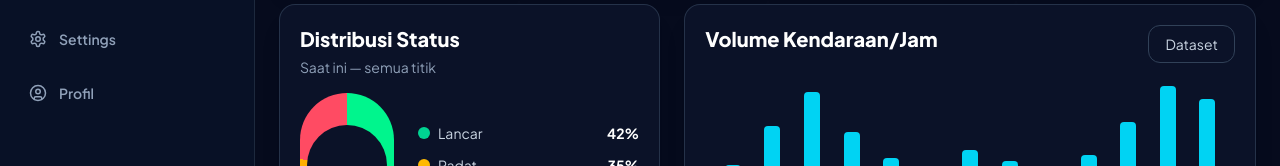
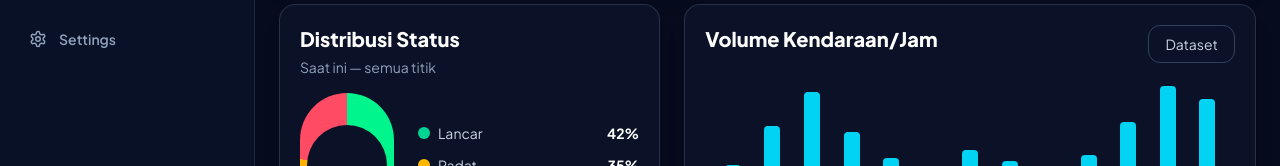
Before and after one commit to Anandaa45/TrafficSense-AI, a React (Vite) app in the folder client/: page /dashboard in a window 1280 px wide. Shown: the part 282-448 px from the top of the page. Built offline with nearby package versions, Linux system fonts and the light colour scheme.

Commit message:
remove profile menu from sidebar

```diff
--- a/client/src/components/AppLayout.jsx
+++ b/client/src/components/AppLayout.jsx
@@ -7,7 +7,6 @@ const navItems = [
   { to: '/analytics', label: 'Analytics', icon: BarChart3 },
   { to: '/reports', label: 'Reports', icon: FileText },
   { to: '/settings', label: 'Settings', icon: Settings },
-  { to: '/profile', label: 'Profil', icon: UserCircle },
 ];
 
 const titles = {
```
